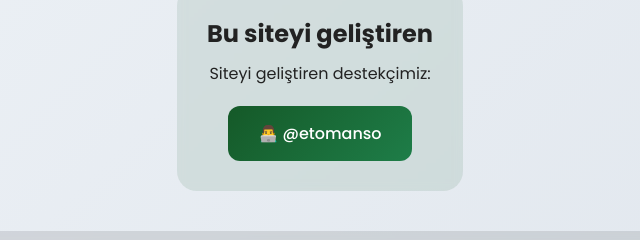
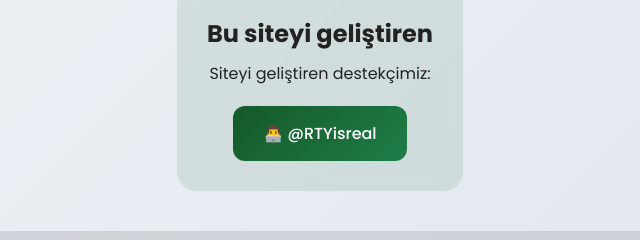
Before and after one commit to snapzenic/NikoOS, a plain HTML site: page index.html in a window 1280 px wide. Shown: the part 2446-2686 px from the top of the page, 320-960 px from the left. Drawn offline with Linux system fonts and the light colour scheme.

Commit message:
Update index.html

```diff
--- a/index.html
+++ b/index.html
@@ -8,15 +8,15 @@
 
     <meta property="og:title" content="NikoOS - Hızlı ve Sade ISO">
     <meta property="og:description" content="NikoOS, hız ve güvenlik için optimize edilmiş bir modlanmış ISO.">
-    <meta property="og:image" content="https://etomanso.github.io/NikoOS/res/site_preview.webp">
-    <meta property="og:url" content="https://etomanso.github.io/NikoOS/">
+    <meta property="og:image" content="https://RTYisreal.github.io/NikoOS/res/site_preview.webp">
+    <meta property="og:url" content="https://RTYisreal.github.io/NikoOS/">
     <meta property="og:type" content="website">
 
     <meta name="twitter:card" content="summary_large_image">
     <meta name="twitter:title" content="NikoOS - Hızlı ve Sade ISO">
     <meta name="twitter:description" content="NikoOS, hız ve güvenlik için optimize edilmiş bir modlanmış ISO.">
-    <meta name="twitter:image" content="https://etomanso.github.io/NikoOS/res/site_preview.webp">
-    <meta name="twitter:url" content="https://etomanso.github.io/NikoOS/">
+    <meta name="twitter:image" content="https://RTYisreal.github.io/NikoOS/res/site_preview.webp">
+    <meta name="twitter:url" content="https://RTYisreal.github.io/NikoOS/">
 
 
     <style>
@@ -522,8 +522,8 @@ NikoOS, modern sistemlerde yüksek performans ve güvenliği bir araya getiren h
     <div class="dev-section">
         <h2>Bu siteyi geliştiren</h2>
         <p style="margin: 10px 0 20px;">Siteyi geliştiren destekçimiz:</p>
-        <a href="https://github.com/etomanso" class="dev" target="_blank">
-            👨‍💻 @etomanso
+        <a href="https://github.com/RTYisreal" class="dev" target="_blank">
+            👨‍💻 @RTYisreal
         </a>
     </div>
 
```
